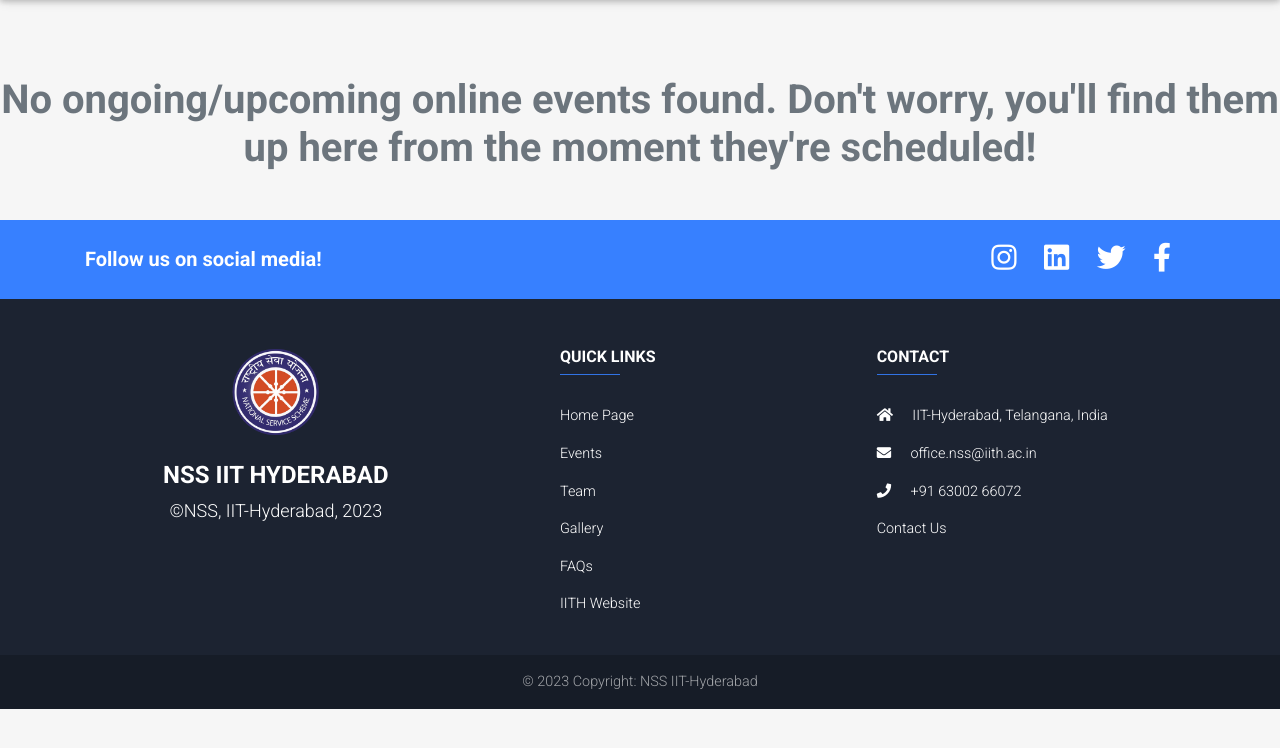
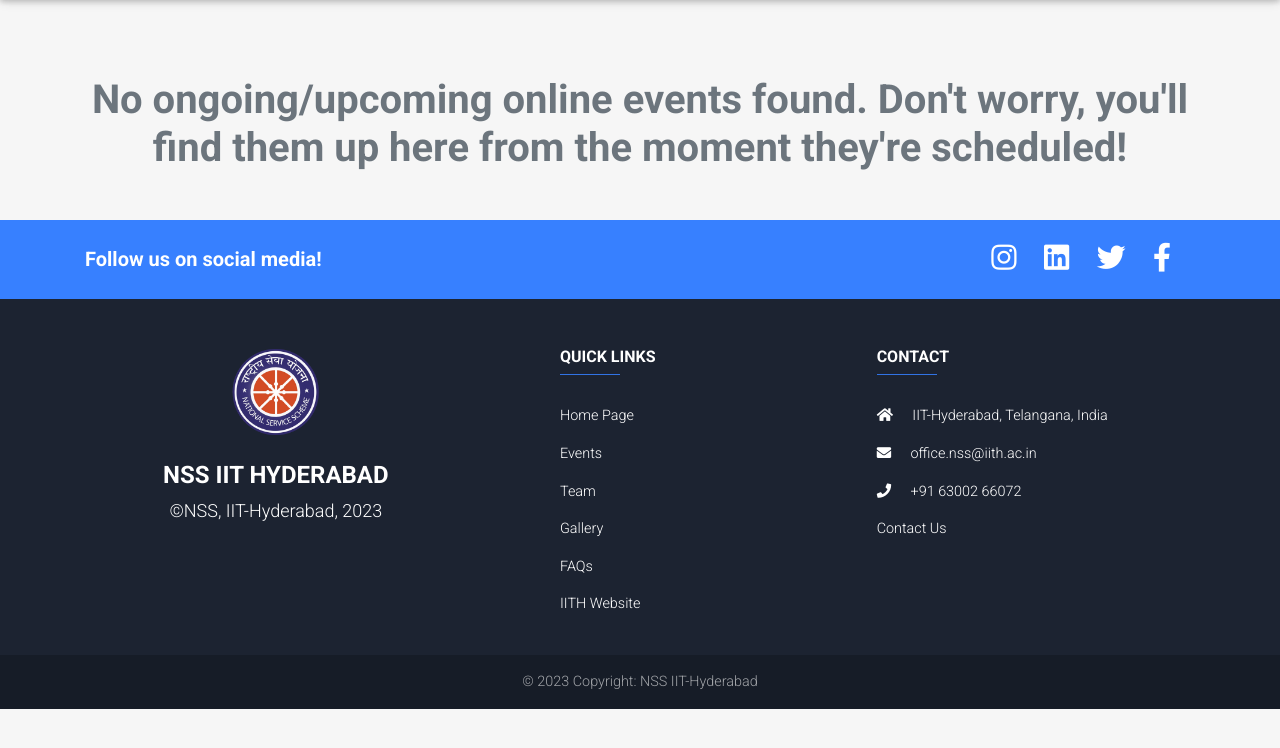
Before and after one commit to iith-nss/iith_nss_jekyll, a Jekyll site: the page built from events/online-events.html, in a window 1280 px wide. Shown: the top 748 px of the page. Built offline with Jekyll 4.4.1, drawn with Linux system fonts in a browser that asks for light colours; nearby versions of some CDN libraries.

Commit message:
Minor layout and display changes made

```diff
--- a/events.html
+++ b/events.html
@@ -88,12 +88,12 @@
     <!-- Modal content-->
     <div class="modal-content">
       <div class="modal-header">
+        <h4 class="modal-title">Choose from one of the options given below</h4>
         <button type="button" class="close" data-dismiss="modal">&times;</button>
-        <h4 class="modal-title">Choose from one of the options given below</h4>
       </div>
       <div class="modal-body">
-        <a href="events/online-events.html"><p>Online Events</p></a>
-        <a href="events/offline-events.html"><p>Offline Events</p></a>
+        <a href="events/online-events.html"><p>&#9733;Online Events</p></a>
+        <a href="events/offline-events.html"><p>&#9733;Offline Events</p></a>
       </div>
       <div class="modal-footer">
         <button type="button" class="btn btn-default" data-dismiss="modal">Close</button>
--- a/events/offline-events.html
+++ b/events/offline-events.html
@@ -2,4 +2,6 @@
 layout: default
 title: Offline Events
 ---
-<h1 class="text-center text-muted font-weight-bold">No ongoing/upcoming offline events found. Don't worry, you'll find them up here from the moment they're scheduled!</h1>
+<div class="container">
+    <h1 class="text-center text-muted font-weight-bold fs-3">No ongoing/upcoming offline events found. Don't worry, you'll find them up here from the moment they're scheduled!</h1>
+</div>
--- a/events/online-events.html
+++ b/events/online-events.html
@@ -2,4 +2,6 @@
 layout: default
 title: Online Events
 ---
-<h1 class="text-center text-muted font-weight-bold">No ongoing/upcoming online events found. Don't worry, you'll find them up here from the moment they're scheduled!</h1>
+<div class="container">
+    <h1 class="text-center text-muted font-weight-bold fs-3">No ongoing/upcoming online events found. Don't worry, you'll find them up here from the moment they're scheduled!</h1>
+</div>
```
